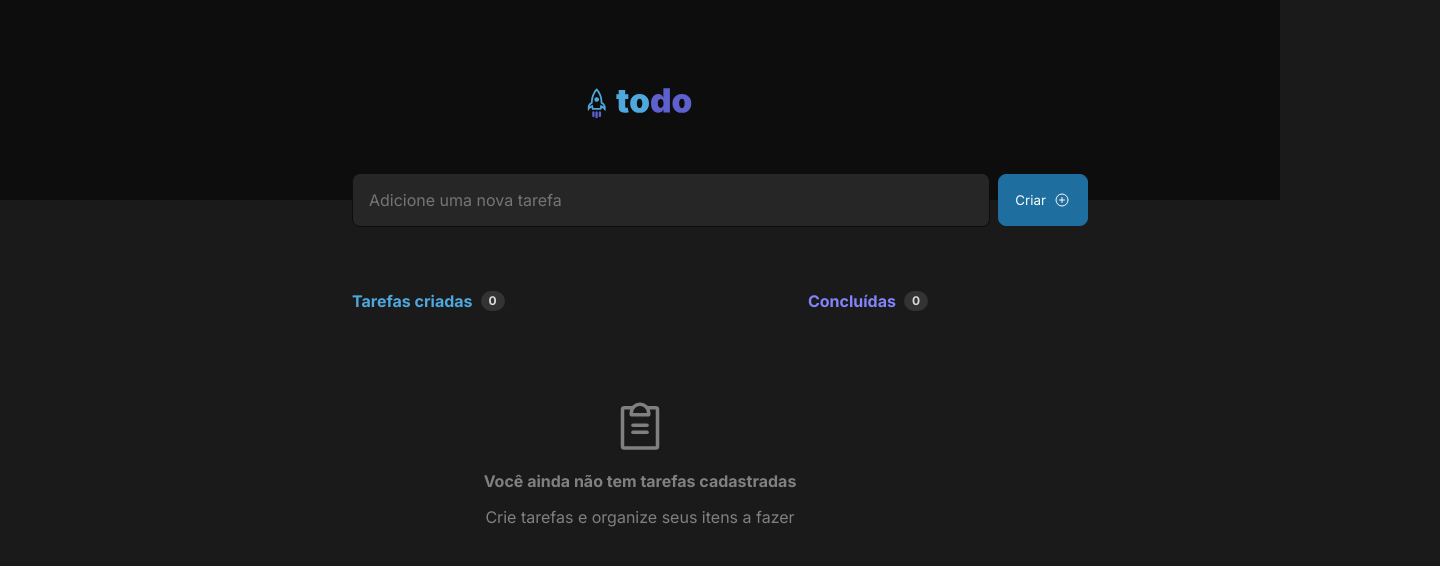
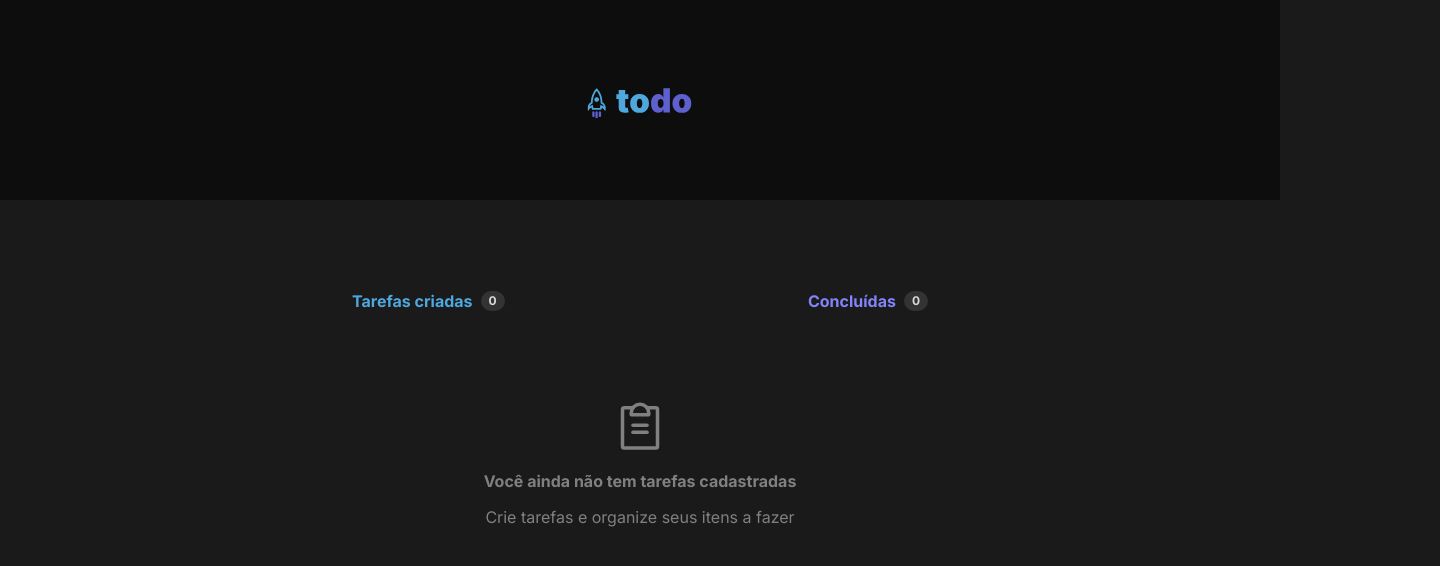
Before and after one commit to ThiagoPalhares77/quadro-de-tarefas-desafio-ignite, a React (Vite) app: page / in a window 1280 px wide. Shown: the top 566 px of the page, 1440 px wide, since content can reach past the window. Built offline with nearby package versions, Linux system fonts and the light colour scheme.

Commit message:
commit app

```diff
--- a/src/App.tsx
+++ b/src/App.tsx
@@ -2,7 +2,7 @@ import { useState } from 'react'
 
 import style from './App.module.css'
 import { Header } from './components/Header'
-import { Input } from './components/Input'
+
 import { Board } from './components/Board'
 
 import "./global.css"
@@ -12,7 +12,7 @@ function App() {
 return (
   <div>
   <Header />
-  <Input />
+
   <Board />
   </div>
 )
```
